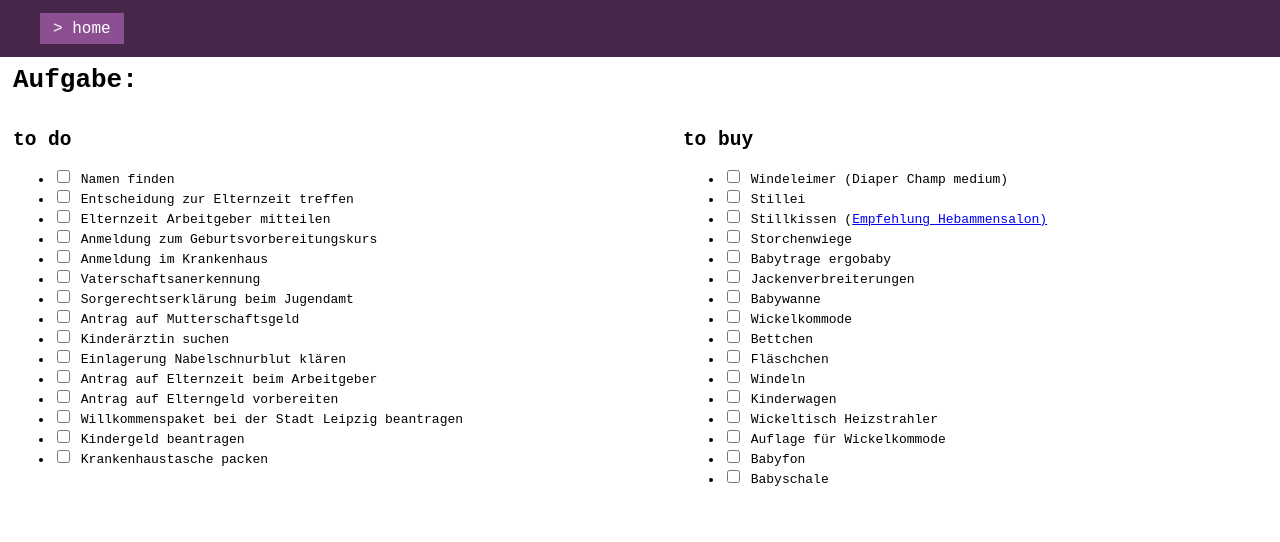
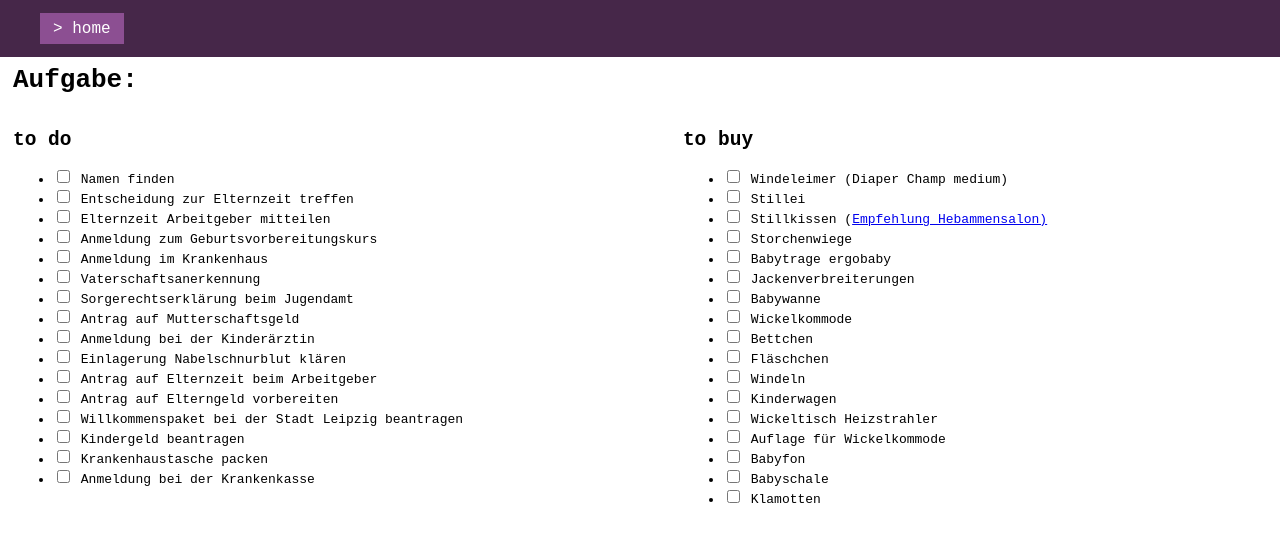
Before and after one commit to develowlper/kleinz, a website: page docs/todo.html in a window 1280 px wide. Drawn offline with Linux system fonts and the light colour scheme.

Commit message:
new points added

```diff
--- a/docs/todo.html
+++ b/docs/todo.html
@@ -56,7 +56,7 @@
             </li>
             <li>
               <input id="kinderarzt" type="checkbox" />
-              <label html-for="kinderarzt">Kinderärztin suchen</label>
+              <label html-for="kinderarzt">Anmeldung bei der Kinderärztin</label>
             </li>
             <li>
               <input id="nabelschnurblut" type="checkbox" />
@@ -81,6 +81,10 @@
             <li>
               <input id="krankenhaustasche" type="checkbox" />
               <label html-for="krankenhaustasche">Krankenhaustasche packen</label>
+            </li>
+            <li>
+              <input id="krankenkasse" type="checkbox" />
+              <label html-for="krankenkasse">Anmeldung bei der Krankenkasse</label>
             </li>
           </ul>
         </div>
@@ -151,6 +155,10 @@
               <input id="babyschale" type="checkbox" />
               <label html-for="babyschale">Babyschale</label>
             </li>
+            <li>
+              <input id="klamotten" type="checkbox" />
+              <label html-for="klamotten">Klamotten</label>
+            </li>
           </ul>
         </div>
       </div>
```
